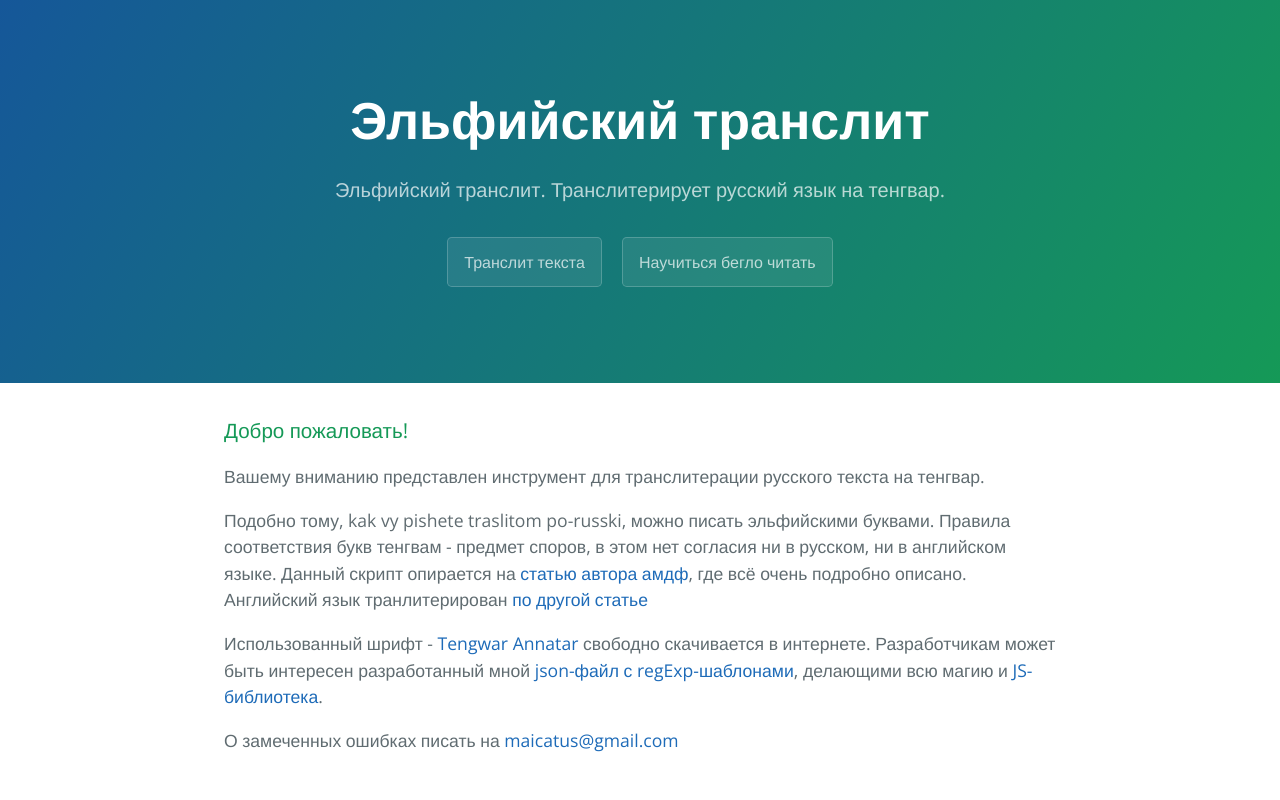
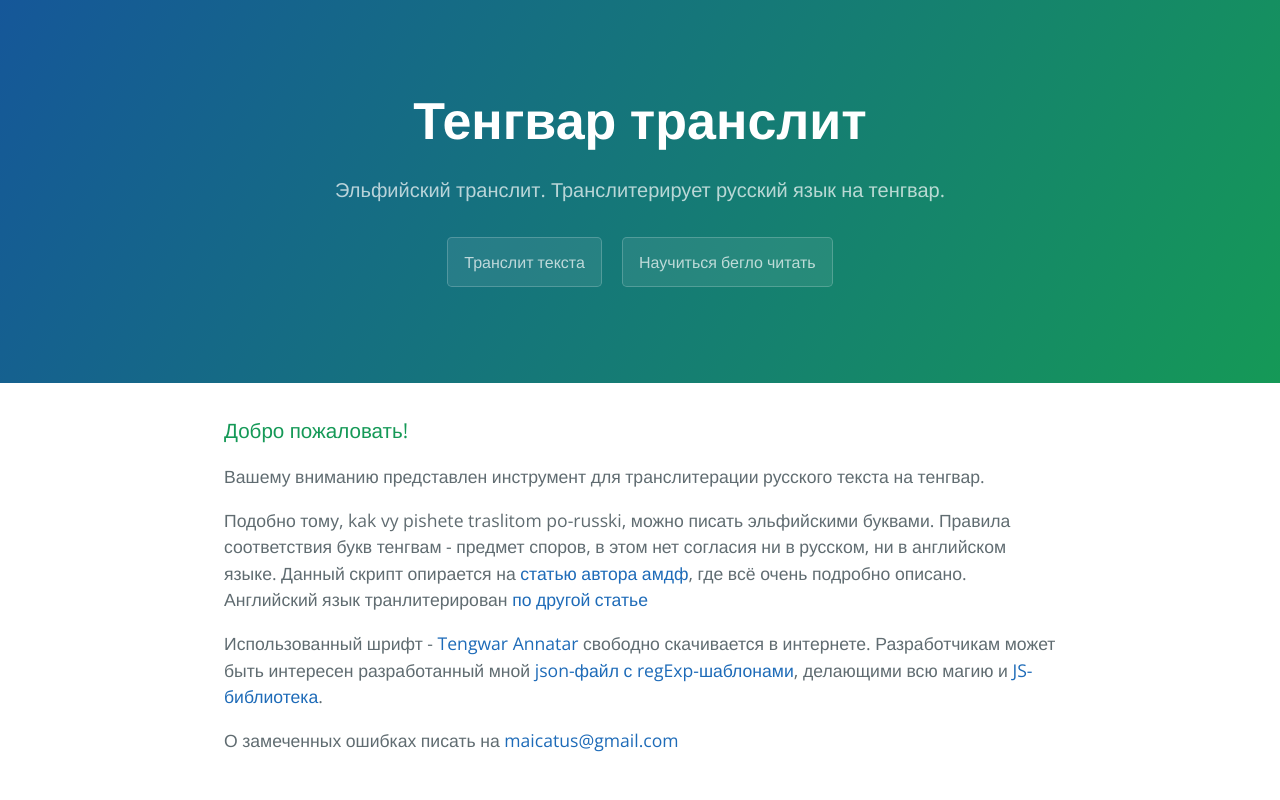
Before and after one commit to may-cat/elvish-translit, a plain HTML site: page index.html in a window 1280 px wide. Shown: the top 800 px of the page. Drawn offline with nearby package versions, Linux system fonts and the light colour scheme.

Commit message:
фикс заголовка

```diff
--- a/index.html
+++ b/index.html
@@ -2,7 +2,7 @@
 <html lang="en-us">
   <head>
     <meta charset="UTF-8">
-    <title>Эльфийский транслит by may-cat</title>
+    <title>Тенгвар транслит</title>
     <meta name="viewport" content="width=device-width, initial-scale=1">
     <link rel="stylesheet" type="text/css" href="stylesheets/normalize.css" media="screen">
     <link href='https://fonts.googleapis.com/css?family=Open+Sans:400,700' rel='stylesheet' type='text/css'>
@@ -19,7 +19,7 @@
   </head>
   <body>
     <section class="page-header">
-      <h1 class="project-name">Эльфийский транслит</h1>
+      <h1 class="project-name">Тенгвар транслит</h1>
       <h2 class="project-tagline">Эльфийский транслит. Транслитерирует русский язык на тенгвар.</h2>
       <a href="index.html" class="btn">Транслит текста</a>
       <a href="learn.html" class="btn">Научиться бегло читать</a>
```
Also changed, not shown: learn.html (+2 -2 lines).
